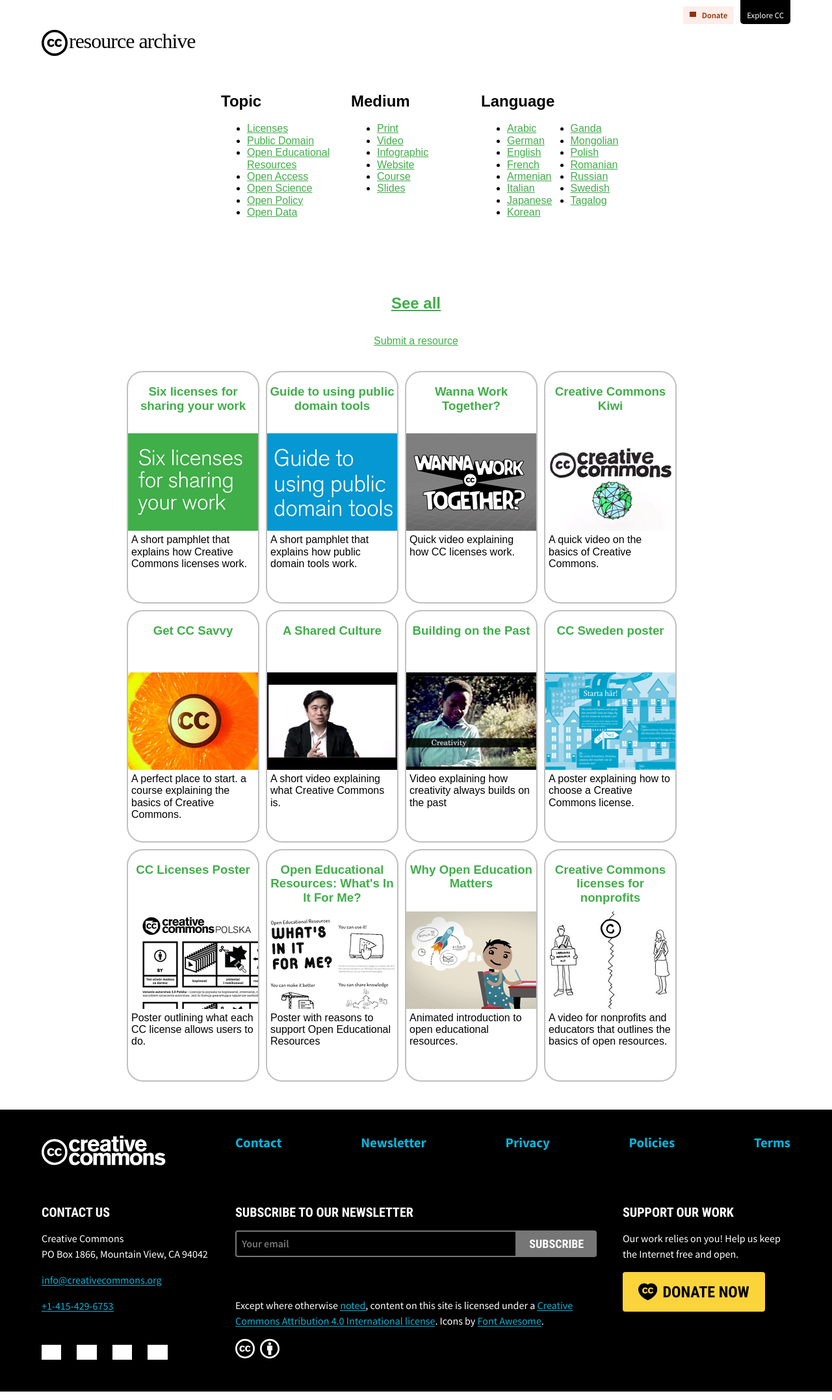
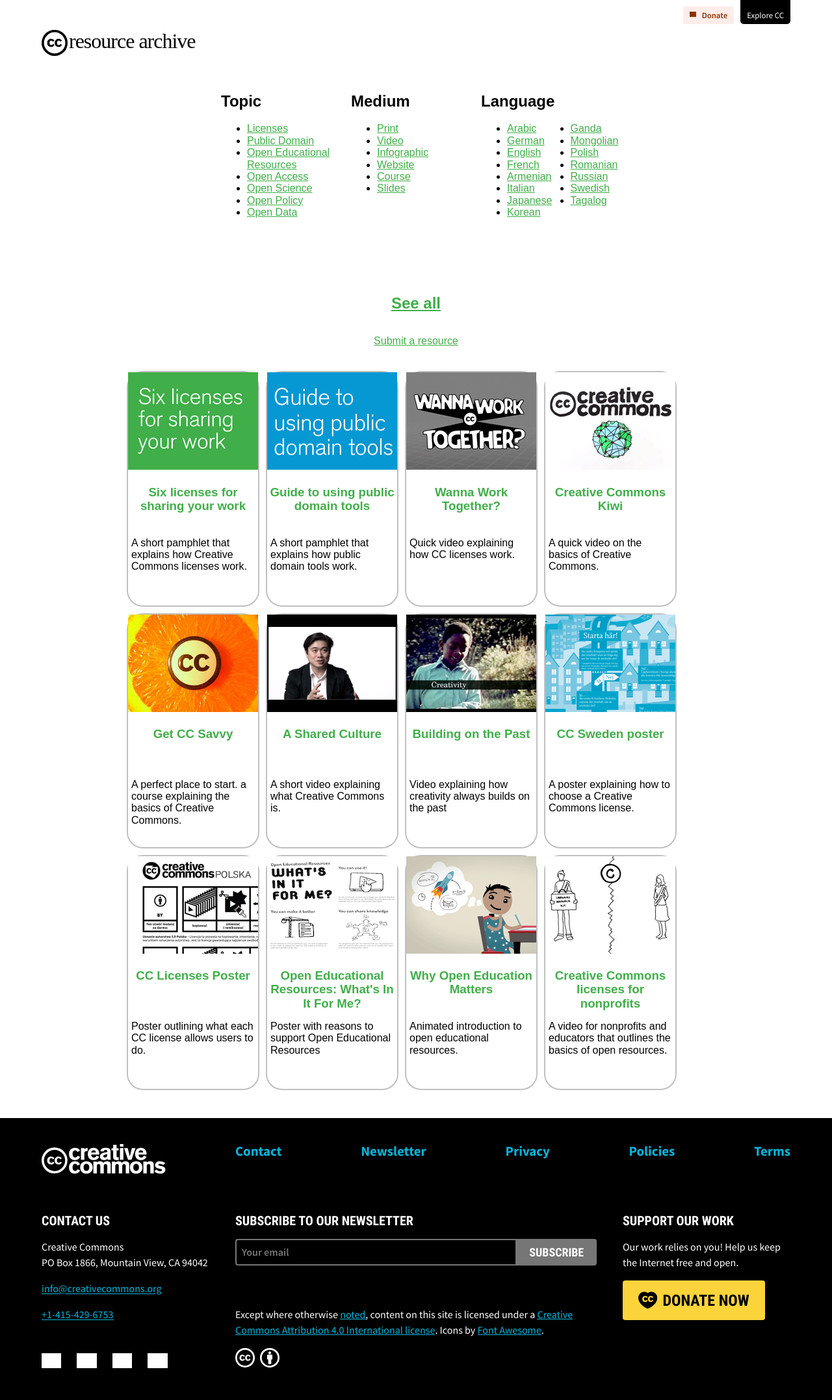
Before and after one commit to creativecommons/cc-resource-archive, a Jekyll site: the page built from docs/index.html, in a window 1280 px wide. Shown: the whole page at 65% size. Built offline with Jekyll 4.4.1, drawn with Linux system fonts in a browser that asks for light colours; nearby versions of some CDN libraries; some web fonts are replaced; library files that are not in the unit come from our copies; grey boxes are pictures that could not be loaded.

Commit message:
implemented image-title-blurb structure in thumbnailbox

```diff
--- a/docs/_layouts/listing.html
+++ b/docs/_layouts/listing.html
@@ -93,11 +93,11 @@
           class="thumbnailbox {{ page.topic }} {{ page.medium }} {{page.language}}"
         >
           <a class="thumbnailLink" href="{{ page.permalink }}">
+            <img
+              class="thumbnail"
+              src="{{page.image-thumb}}"
+            ></img>
             <div class="thumbnailtitle"><h3>{{ page.title }}</h3></div>
-            <div
-              class="thumbnail"
-              style="background-image: url({{ page.image-thumb }});"
-            ></div>
             <div class="thumbnailblurb" style="color: rgb(0, 0, 0)">
               {{ page.blurb }}
             </div>
@@ -111,11 +111,11 @@
           class="thumbnailbox {{ page.topic }} {{ page.medium }} {{page.language}}"
         >
           <a class="thumbnailLink" href="{{ page.permalink }}">
+            <img
+              class="thumbnail"
+              src="{{page.image-thumb}}"
+            ></img>
             <div class="thumbnailtitle"><h3>{{ page.title }}</h3></div>
-            <div
-              class="thumbnail"
-              style="background-image: url('{{ page.image-thumb }}'); "
-            ></div>
             <div class="thumbnailblurb" style="color: rgb(0, 0, 0)">
               {{ page.blurb }}
             </div>
```
